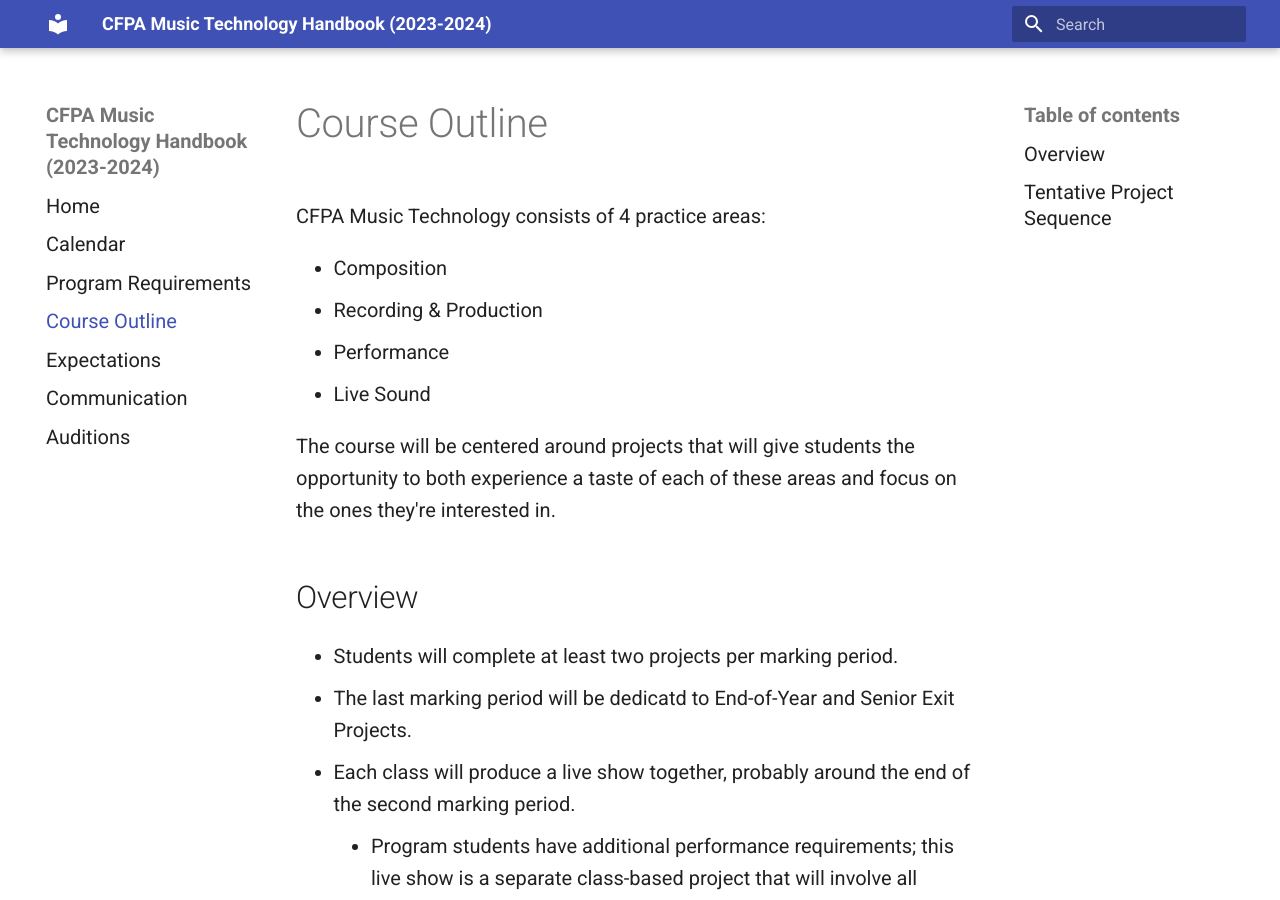
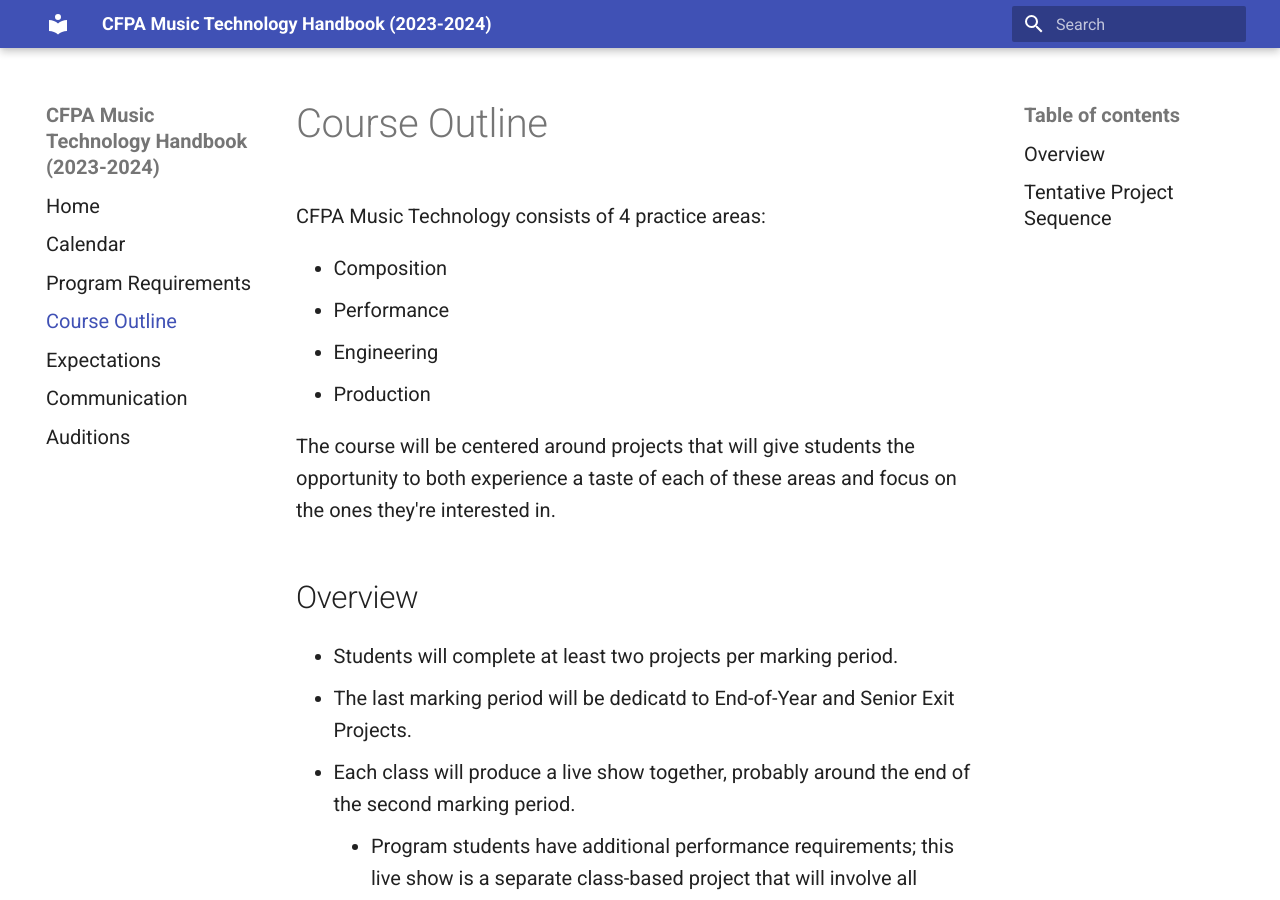
Before and after one commit to sophia-sms/handbook, an MkDocs documentation site: the page built from docs/course-outline.md, in a window 1280 px wide and 900 px high. Built offline with MkDocs 1.6.1 and Material for MkDocs 9.7.7, drawn with Linux system fonts in a browser that asks for light colours.

Commit message:
Update practice areas

```diff
--- a/docs/course-outline.md
+++ b/docs/course-outline.md
@@ -3,9 +3,9 @@
 CFPA Music Technology consists of 4 practice areas:
 
 - Composition
-- Recording & Production
 - Performance
-- Live Sound
+- Engineering
+- Production
 
 The course will be centered around projects that will give students the opportunity to both experience a taste of each of these areas and focus on the ones they're interested in.
 
```
